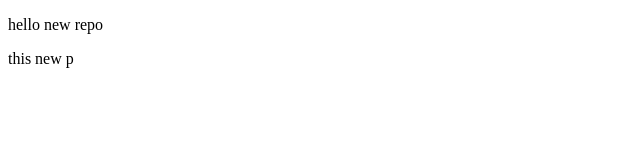
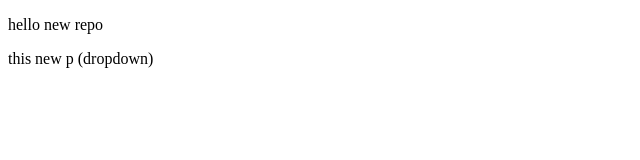
Before and after one commit to VivekGhoghari-source/localrepo, a plain HTML site: page index.html in a window 1280 px wide. Shown: the full height of the page, 0-640 px from the left. Drawn offline with Linux system fonts and the light colour scheme.

Commit message:
add new fe

```diff
--- a/index.html
+++ b/index.html
@@ -7,6 +7,6 @@
 </head>
 <body>
     <p>hello new repo</p>
-    <p>this new p</p>
+    <p>this new p (dropdown)</p>
 </body>
 </html>
```
